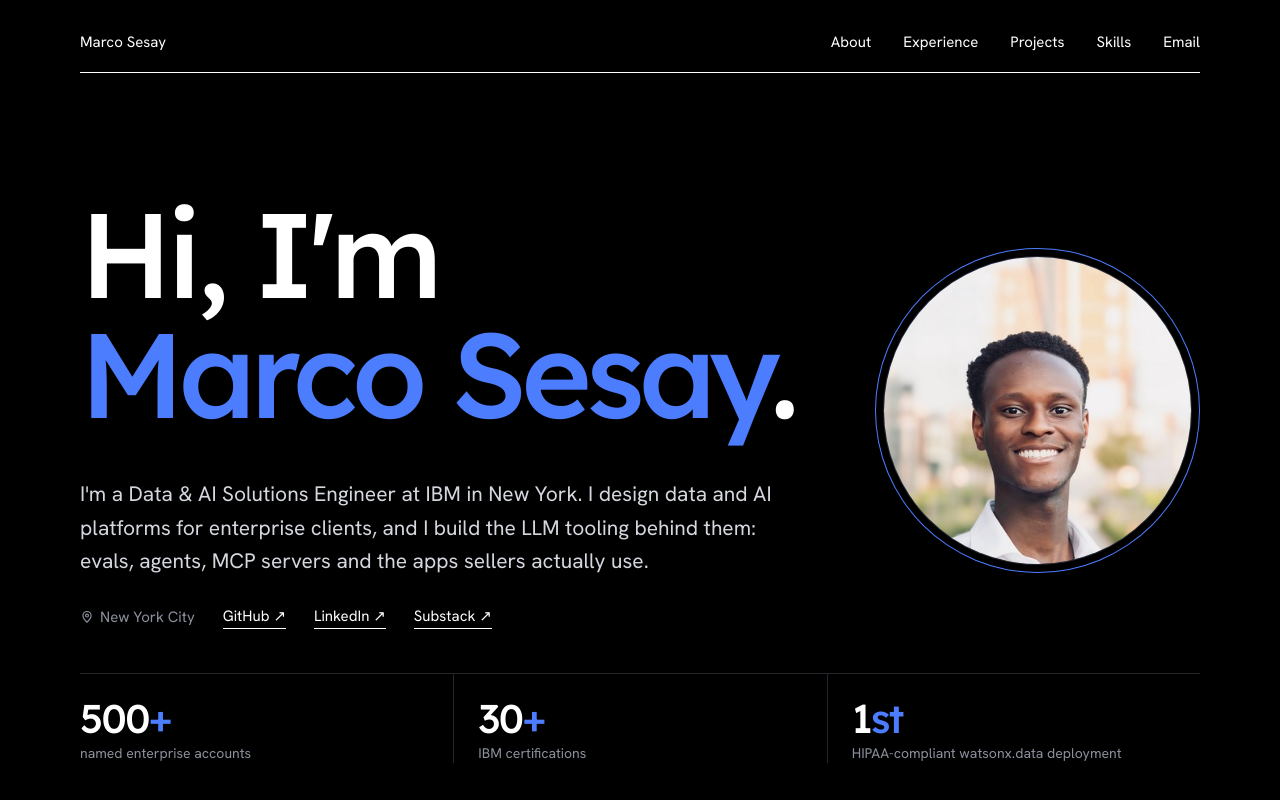
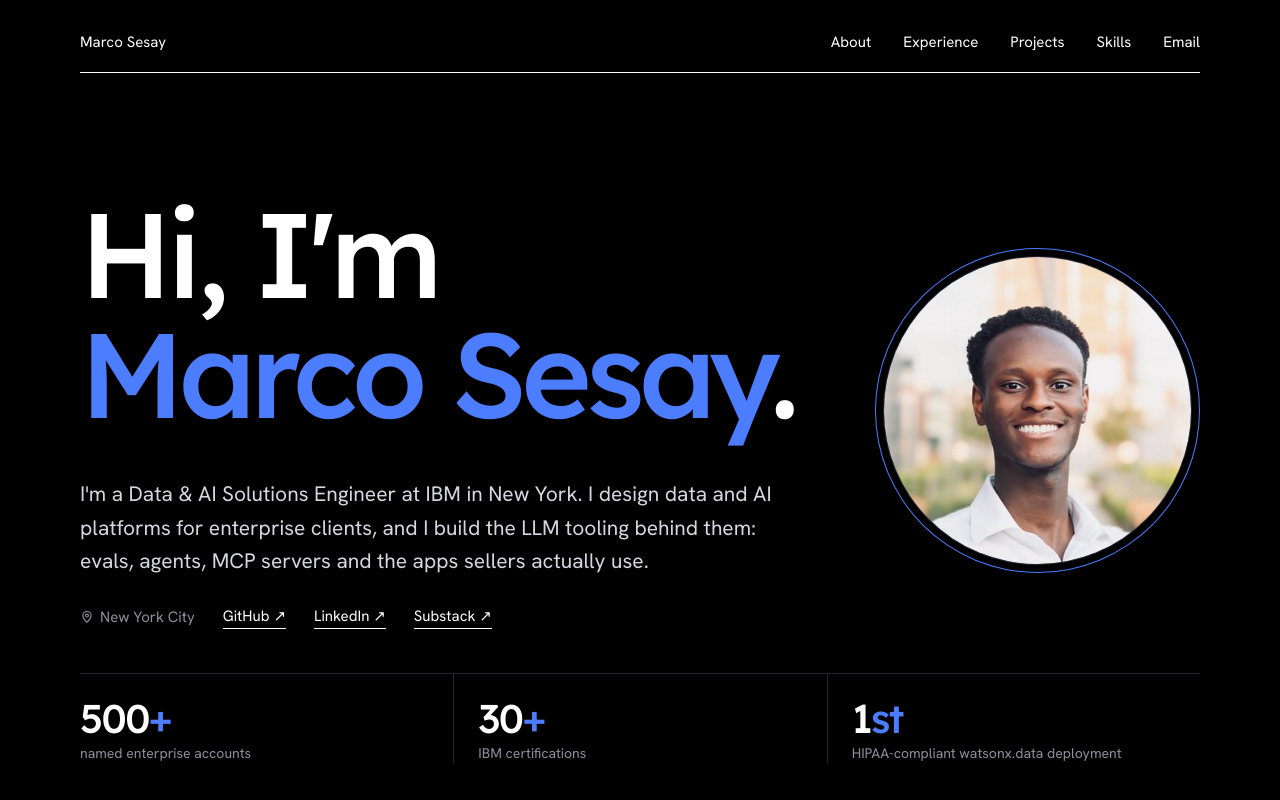
Before and after one commit to marcosesay/marcosesay.github.io, a plain HTML site: page index.html in a window 1280 px wide. Shown: the top 800 px of the page. Drawn offline with Linux system fonts and the light colour scheme.

Commit message:
Raise head position in profile photo
Co-Authored-By: Claude Opus 5.5 <noreply@anthropic.com>
Claude-Session: https://claude.ai/code/session_01EyeAwqCMu9sx25SA6uP9sX

```diff
--- a/index.html
+++ b/index.html
@@ -66,7 +66,7 @@ section > h2.ruled { padding-bottom: 20px; border-bottom: 1px solid var(--rule);
 .hero { display: flex; align-items: center; gap: 64px; }
 .hero-text { flex: 1 1 auto; min-width: 0; display: flex; flex-direction: column; gap: 44px; }
 .photo { flex: 0 0 auto; width: clamp(220px, 24vw, 320px); aspect-ratio: 1; margin: 9px; border-radius: 50%; overflow: hidden; position: relative; background: radial-gradient(circle at 30% 25%, #1b3cb8 0%, #0a1640 45%, #000 100%); box-shadow: 0 0 0 1px var(--line), 0 0 0 8px #000, 0 0 0 9px var(--blue); }
-.photo img { width: 100%; height: 100%; object-fit: cover; object-position: 50% 30%; transform: scale(1.35); transform-origin: 50% 40%; display: block; position: relative; z-index: 1; }
+.photo img { width: 100%; height: 100%; object-fit: cover; object-position: 50% 30%; transform: scale(1.35) translateY(-6%); transform-origin: 50% 40%; display: block; position: relative; z-index: 1; }
 .photo .mono { position: absolute; inset: 0; display: grid; place-items: center; font-family: var(--head); font-size: 110px; letter-spacing: -0.06em; color: #fff; }
 .about-text { flex: 1 1 100%; max-width: 860px; min-width: 0; display: flex; flex-direction: column; justify-content: center; gap: 22px; font-size: 20px; line-height: 1.6; color: var(--body); }
 .about-text p { margin: 0; }
```
